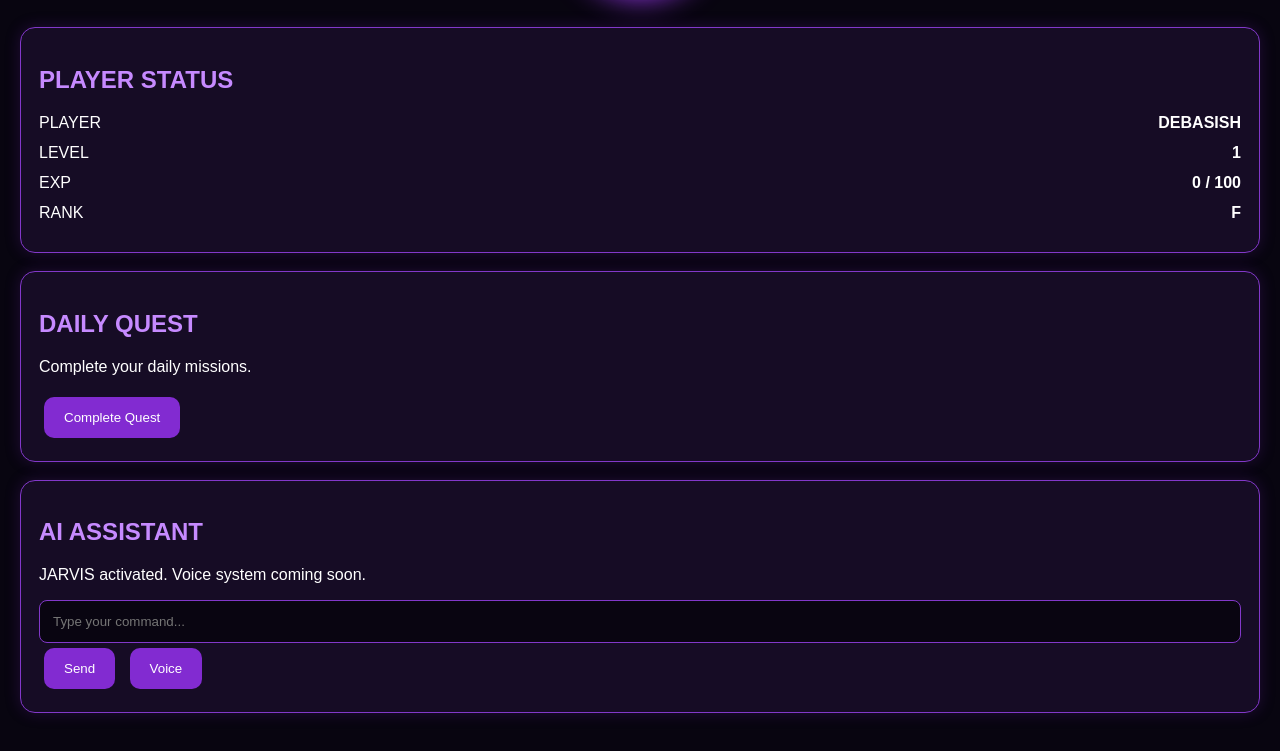
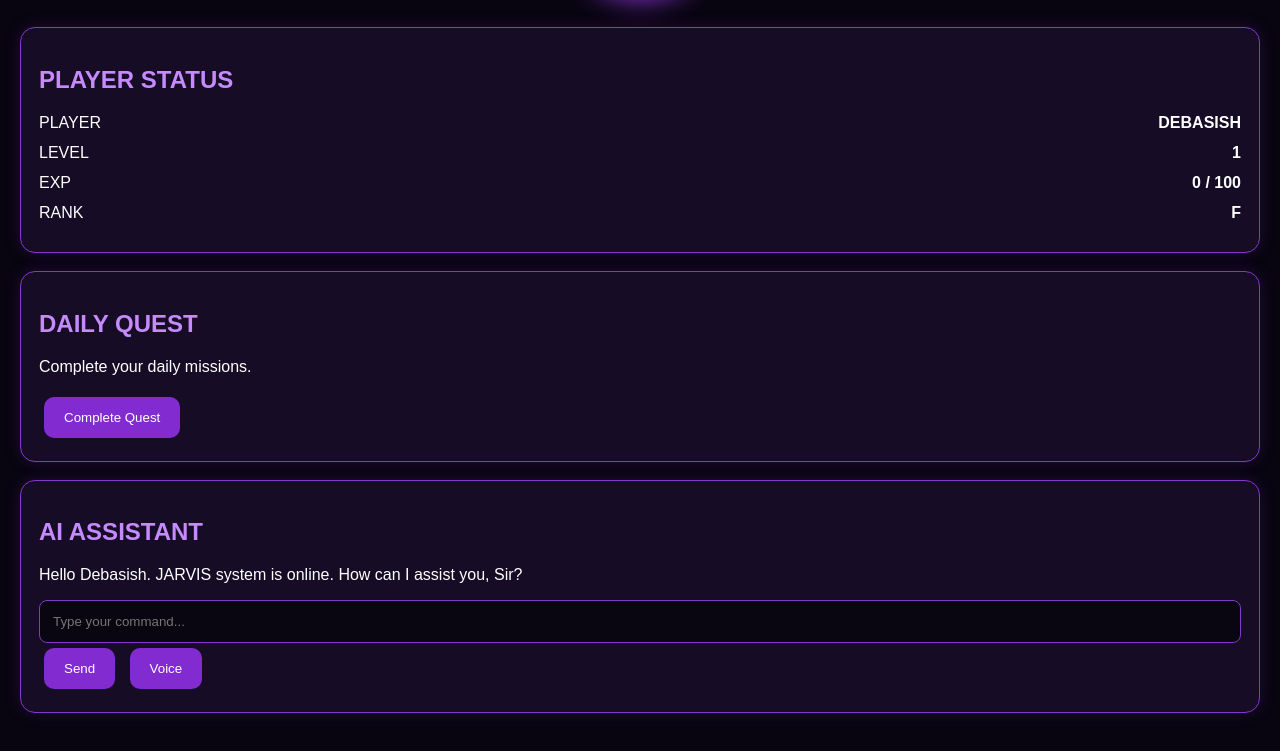
Before and after one commit to blastermaster12/jarvis-god-system, a plain HTML site: page index.html in a window 1280 px wide. Both pictures are taken after a click on the button "Voice". Shown: the part 296-1047 px from the top of the page. Drawn offline with Linux system fonts and the light colour scheme.

Commit message:
Update index.html

```diff
--- a/index.html
+++ b/index.html
@@ -142,7 +142,40 @@ function activate() {
     document.getElementById("response").innerText =
         "JARVIS activated. Voice system coming soon.";
 }
+function speakJarvis(message) {
+    if (!('speechSynthesis' in window)) {
+        alert("Voice not supported");
+        return;
+    }
 
+    window.speechSynthesis.cancel();
+
+    const speech = new SpeechSynthesisUtterance(message);
+
+    speech.lang = "en-IN";
+    speech.rate = 0.90;
+    speech.pitch = 0.75;
+    speech.volume = 1;
+
+    const voices = window.speechSynthesis.getVoices();
+
+    const maleVoice = voices.find(v =>
+        /male|david|mark|daniel|james/i.test(v.name)
+    );
+
+    if (maleVoice) {
+        speech.voice = maleVoice;
+    }
+
+    window.speechSynthesis.speak(speech);
+}function activate() {
+    const message =
+    "Hello Debasish. JARVIS system is online. How can I assist you, Sir?";
+
+    document.getElementById("response").innerText = message;
+
+    speakJarvis(message);
+}
 </script>
 
 </body>
```
